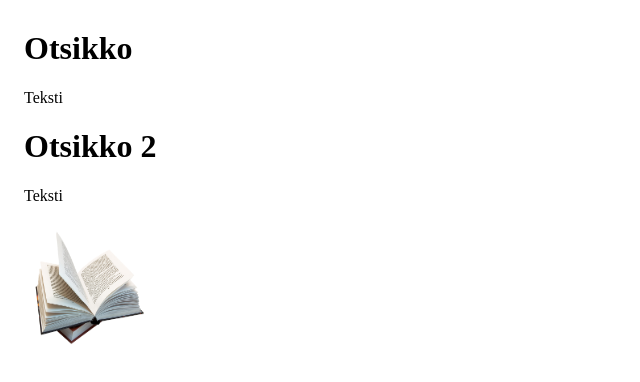
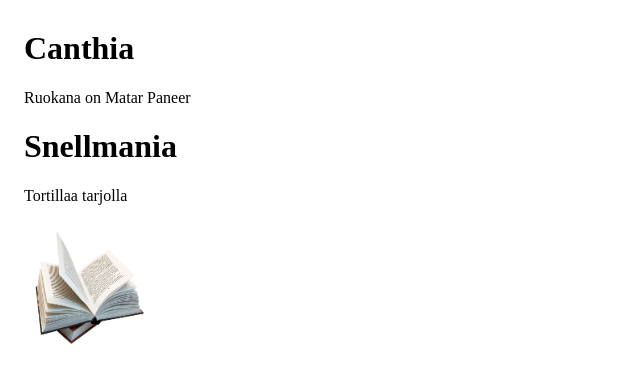
Before and after one commit to valttkor/versiohallinta_testi, a plain HTML site: page index.html in a window 1280 px wide. Shown: the whole page, without its empty margins (0-640 px from the left). Drawn offline with Linux system fonts and the light colour scheme.

Commit message:
Muuta otsikoita ja leipätekstiä.

```diff
--- a/index.html
+++ b/index.html
@@ -1,13 +1,13 @@
 <html>
   <body>
     <div style="margin-left:var(--navbar-width);padding:1px 16px;height:1000px;">
-      <h1>Otsikko</h1>
+      <h1>Canthia</h1>
       <p>
-        Teksti
+        Ruokana on Matar Paneer
       </p>
 
-      <h1>Otsikko 2</h1>
-      <p>Teksti</p>
+      <h1>Snellmania</h1>
+      <p>Tortillaa tarjolla</p>
       <img src="media/book.png" alt="Esittelykuva" width="128" height="128">
 
     </div>
```
